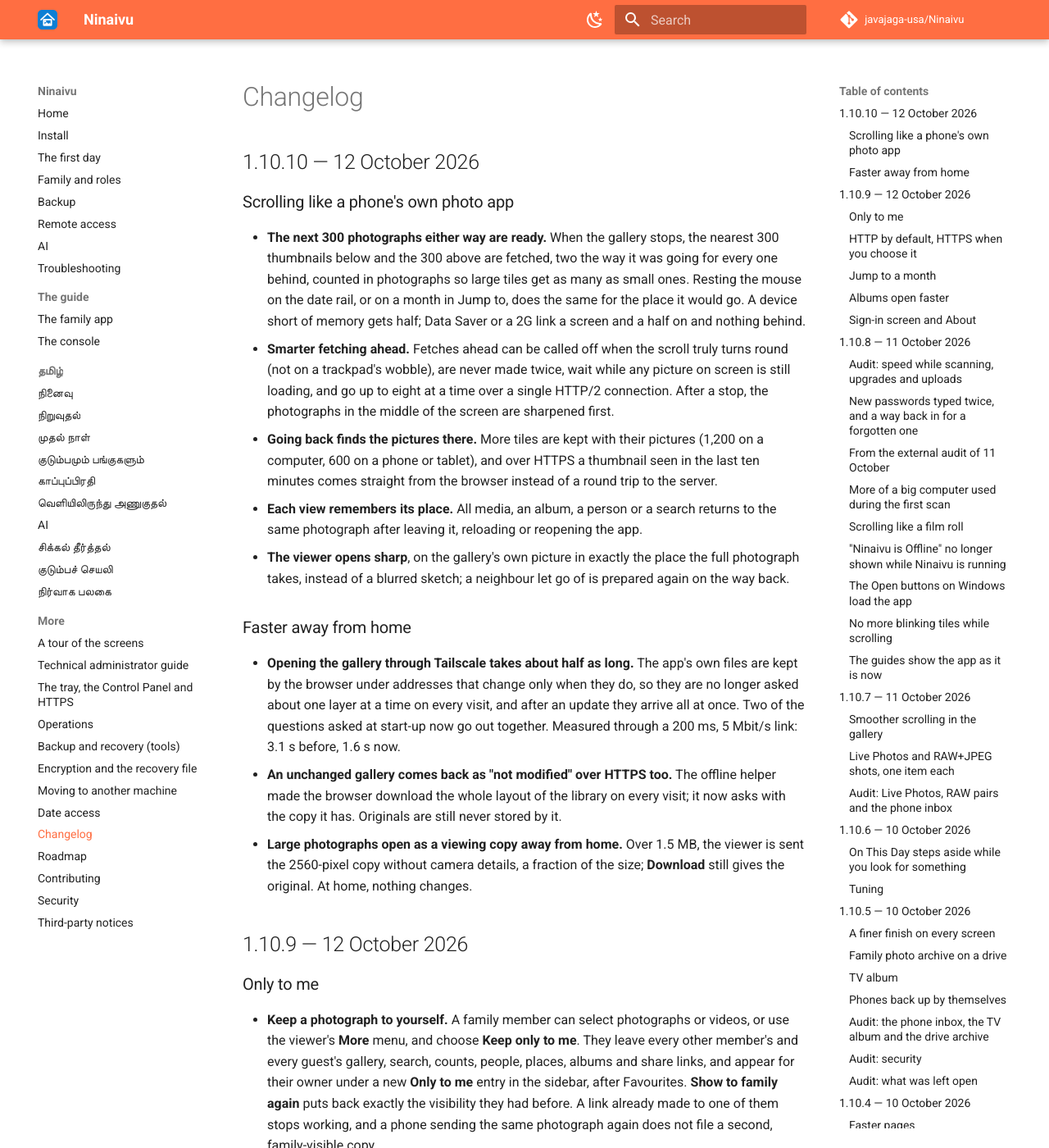
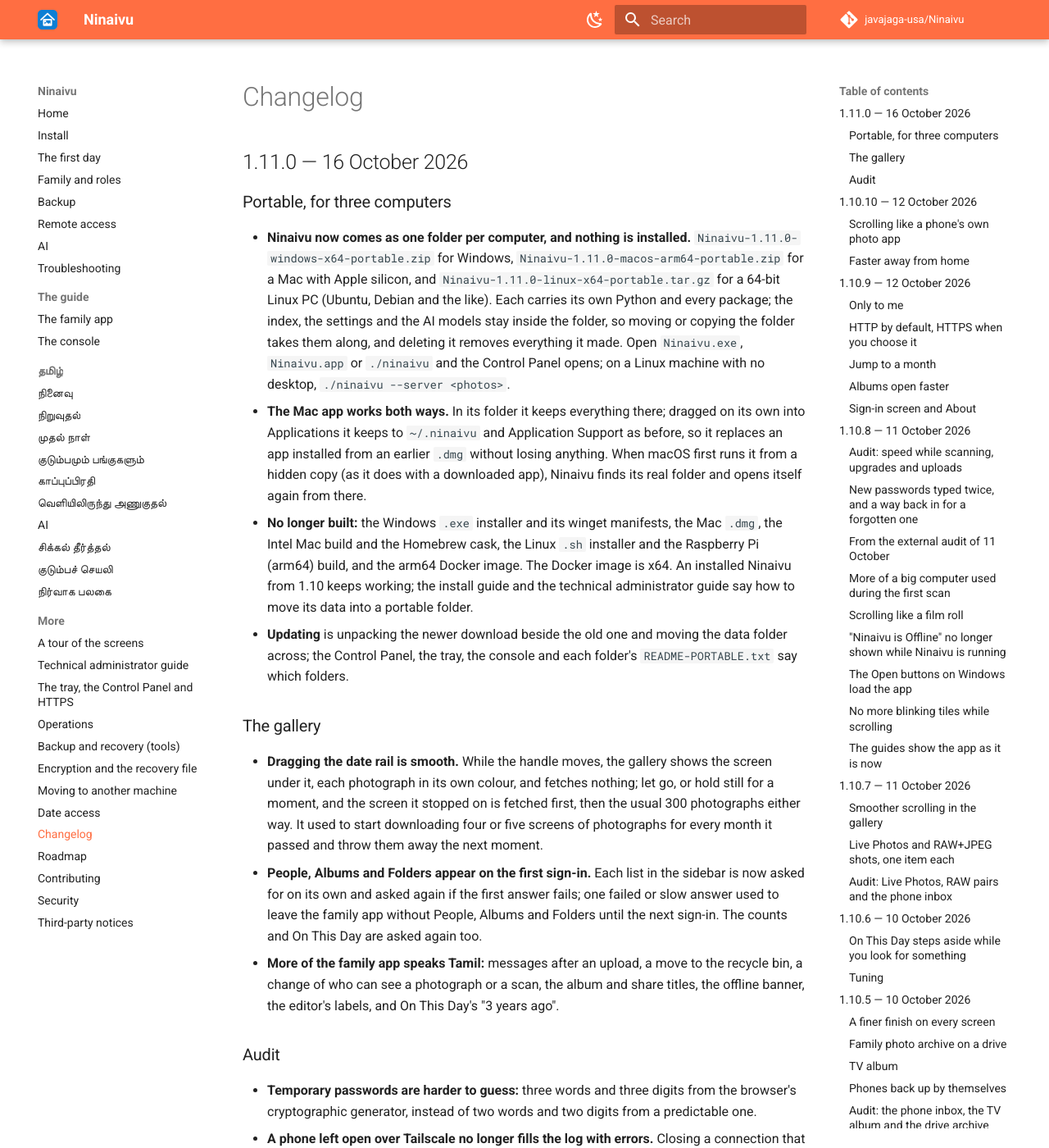
Before and after one commit to javajaga-usa/Ninaivu, an MkDocs documentation site: the page built from docs/CHANGELOG.md, in a window 1280 px wide and 1400 px high. Shown: the whole window at 82% size. Built offline with MkDocs 1.6.1 and Material for MkDocs 9.7.7, drawn with Linux system fonts in a browser that asks for light colours; comment, search, counter and statistics services are not loaded; some of the changed text lies outside the part shown.

Commit message:
Release 1.11.0
Version 1.11.0 in the app, both extensions, the README and the docs home page;
the changelog's 1.11.0 section, dated 16 October 2026: portable downloads for
Windows x64, Apple-silicon Macs and x64 Linux (#168), the date rail (#167), the
sidebar on the first sign-in (#169) and the audit before this release (#170).

Co-Authored-By: Claude Opus 5.5 <noreply@anthropic.com>
Claude-Session: https://claude.ai/code/session_01ESeQN2x3Sbd93ERdT1nxeh

```diff
--- a/docs/CHANGELOG.md
+++ b/docs/CHANGELOG.md
@@ -1,4 +1,26 @@
 # Changelog
+
+## 1.11.0 — 16 October 2026
+
+### Portable, for three computers
+
+- **Ninaivu now comes as one folder per computer, and nothing is installed.** `Ninaivu-1.11.0-windows-x64-portable.zip` for Windows, `Ninaivu-1.11.0-macos-arm64-portable.zip` for a Mac with Apple silicon, and `Ninaivu-1.11.0-linux-x64-portable.tar.gz` for a 64-bit Linux PC (Ubuntu, Debian and the like). Each carries its own Python and every package; the index, the settings and the AI models stay inside the folder, so moving or copying the folder takes them along, and deleting it removes everything it made. Open `Ninaivu.exe`, `Ninaivu.app` or `./ninaivu` and the Control Panel opens; on a Linux machine with no desktop, `./ninaivu --server <photos>`.
+- **The Mac app works both ways.** In its folder it keeps everything there; dragged on its own into Applications it keeps to `~/.ninaivu` and Application Support as before, so it replaces an app installed from an earlier `.dmg` without losing anything. When macOS first runs it from a hidden copy (as it does with a downloaded app), Ninaivu finds its real folder and opens itself again from there.
+- **No longer built:** the Windows `.exe` installer and its winget manifests, the Mac `.dmg`, the Intel Mac build and the Homebrew cask, the Linux `.sh` installer and the Raspberry Pi (arm64) build, and the arm64 Docker image. The Docker image is x64. An installed Ninaivu from 1.10 keeps working; the install guide and the technical administrator guide say how to move its data into a portable folder.
+- **Updating** is unpacking the newer download beside the old one and moving the data folder across; the Control Panel, the tray, the console and each folder's `README-PORTABLE.txt` say which folders.
+
+### The gallery
+
+- **Dragging the date rail is smooth.** While the handle moves, the gallery shows the screen under it, each photograph in its own colour, and fetches nothing; let go, or hold still for a moment, and the screen it stopped on is fetched first, then the usual 300 photographs either way. It used to start downloading four or five screens of photographs for every month it passed and throw them away the next moment.
+- **People, Albums and Folders appear on the first sign-in.** Each list in the sidebar is now asked for on its own and asked again if the first answer fails; one failed or slow answer used to leave the family app without People, Albums and Folders until the next sign-in. The counts and On This Day are asked again too.
+- **More of the family app speaks Tamil:** messages after an upload, a move to the recycle bin, a change of who can see a photograph or a scan, the album and share titles, the offline banner, the editor's labels, and On This Day's "3 years ago".
+
+### Audit
+
+- **Temporary passwords are harder to guess:** three words and three digits from the browser's cryptographic generator, instead of two words and two digits from a predictable one.
+- **A phone left open over Tailscale no longer fills the log with errors.** Closing a connection that sat idle is deliberate, and is no longer reported as a problem.
+- **An administrator's first sign-in after a start is quicker:** the sidebar's lists are worked out at start-up for administrators and guests as well as the family.
+- Unused code in the sign-in screen was removed; the tests that ran out of memory on a 2 GB machine use a smaller picture.
 
 ## 1.10.10 — 12 October 2026
 
--- a/ninaivu/__init__.py
+++ b/ninaivu/__init__.py
@@ -46,7 +46,7 @@ from flask import Flask, g, jsonify, request
 from .server.config import Config
 from . import extensions
 
-__version__ = "1.10.10"
+__version__ = "1.11.0"
 APP_NAME = "Ninaivu"
 TAGLINE = "Your family's media, at home."
 #: Who holds the copyright, shown in About and the console. The licence stays
```
Also changed, not shown: README.md (+1 -1 lines), docs/index.md (+1 -1 lines), 2 other files.
